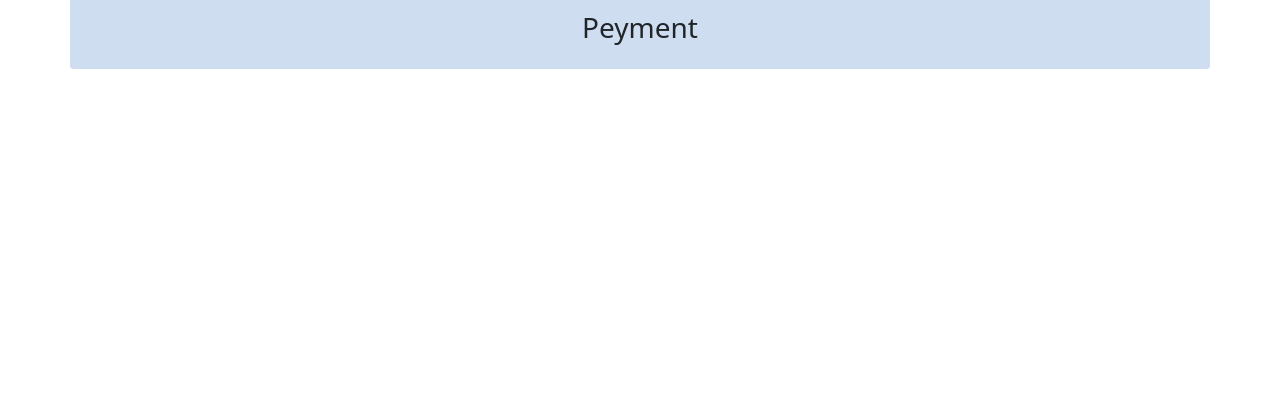
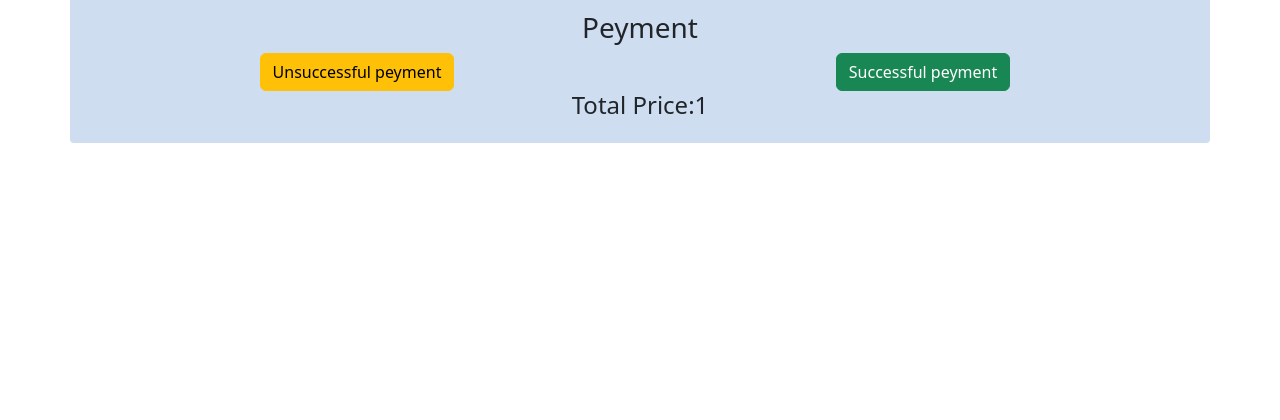
Before and after one commit to kezb90/toy_shop, a Django app: template peyment/templates/peyment.html in a window 1280 px wide. Shown: the part 347-767 px from the top of the page. Run offline with Django 4.2, Linux system fonts and the light colour scheme; the template is opened without the code that fills it: most values are stand-ins (such as "Sample title", 1, 10 or a date in 2020).

Commit message:
update peyment app files

```diff
--- a/accounts/views.py
+++ b/accounts/views.py
@@ -21,7 +21,7 @@ def user_register(request):
                 last_name=data["last_name"],
                 password=data["password_2"],
             )
-            messages.success(request,"Account Created Successfully!")
+            messages.success(request, "Account Created Successfully!")
             return redirect("blog:main")
         else:
             # Form is not valid, inspect errors
@@ -65,7 +65,7 @@ def login_view(request):
             # Form is not valid, inspect errors
             print("Form is not valid")
             print(form.errors)  # This will print a dictionary of errors
-            messages.warning(request,"Enter a valid information!")
+            messages.warning(request, "Enter a valid information!")
             return redirect("accounts:login")
 
     elif request.method == "GET":
--- a/peyment/templates/peyment.html
+++ b/peyment/templates/peyment.html
@@ -8,8 +8,17 @@ Peyment
 {% block content %}
 <div class="container-lg text-center my-3 p-3 rounded-1" style="background-color: rgb(206, 221, 240);">
     <h3 class="section-title">Peyment</h3>
-    <div class="row row-cols-1 row-cols-sm-1 row-cols-md-2 row-cols-lg-3">
+    <div class="row row-cols-2 row-cols-sm-2 row-cols-md-2 row-cols-lg-2">
 
+        <div class="col">
+            <a href="" class="btn btn-warning">Unsuccessful peyment</a>
+        </div>
+        <div class="col">
+            <a href="" class="btn btn-success">Successful peyment</a>
+        </div>
+        <div class="col m-auto">
+            <h4>Total Price:{{total_price}}</h4>
+        </div>
     </div>
 </div>
 {% endblock %}
--- a/shopping_basket/views.py
+++ b/shopping_basket/views.py
@@ -8,7 +8,9 @@ def add_to_cart(request, product_id):
     cart = Cart(request)
     product = Product.objects.get(pk=product_id)
     cart.add_product(product_id, quantity=1)
-    messages.success(request, "\'{}\' added to the Basket successfully!".format(product.name))
+    messages.success(
+        request, "'{}' added to the Basket successfully!".format(product.name)
+    )
     return redirect(
         "shopping_basket:view_cart"
     )  # Redirect to your product list or wherever you want after adding to the cart
@@ -51,4 +53,5 @@ def view_cart(request):
 def clear_cart(request):
     cart = Cart(request)
     cart.clear()
+    messages.success(request, "Buying Basket Successfully Cleared!")
     return render(request, "view_cart.html")
```
Also changed, not shown: peyment/views.py (+28 -1 lines).
